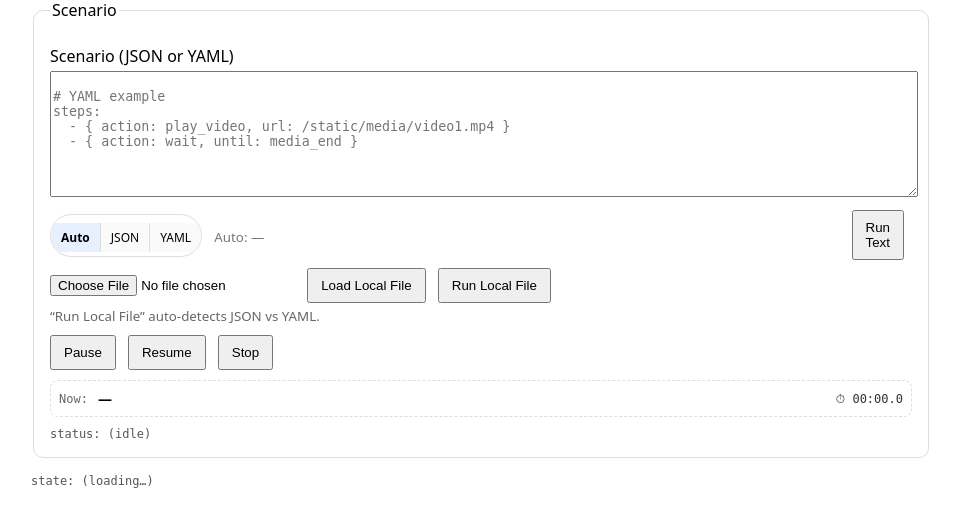
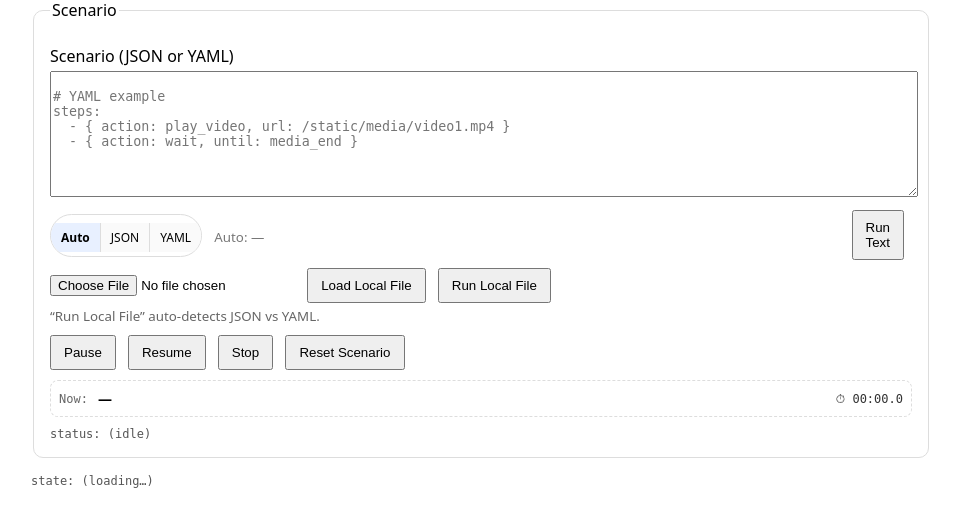
Before and after one commit to aliciajpan/mirrly-study1-controlsys, a Flask app: page /control in a window 1280 px wide. Shown: the part 498-1006 px from the top of the page, without its empty margins (159-1119 px from the left). Run offline with Flask 3, Linux system fonts and the light colour scheme.

Commit message:
pause/play changes.

```diff
--- a/app.py
+++ b/app.py
@@ -14,14 +14,15 @@
 _SCEN_STOP = threading.Event()
 _SCEN_PAUSE = threading.Event()
 
-def _post_control(d):
-    # Call the same code path as your /api/control, but in-process
-    with app.test_request_context(json=d):
-        resp = control_api()           # <- Flask Response
+def _post_control(payload: dict):
+    # Reuse the same handler as /api/control without a client round-trip
+    with app.test_request_context(json=payload):
+        resp = control_api()                  # Flask Response
+    # we don't need the body; swallow errors quietly
     try:
-        return resp.get_json()         # optional: read JSON if you want
+        return resp.get_json()
     except Exception:
-        return None                    # we don't actually need the payload
+        return None
 
 
 def _wait_seconds(sec: float):
@@ -55,10 +56,16 @@
     _SCEN_STOP.clear(); _SCEN_PAUSE.clear()
     try:
         for idx, st in enumerate(steps):
+            # handle stop early
+            if _SCEN_STOP.is_set():
+                SCENARIO["status"] = "stopped"
+                SCENARIO["current"] = None
+                return
+
             SCENARIO["step_index"] = idx
-
             act = st.get("action")
             args = {k: v for k, v in st.items() if k != "action"}
+
             SCENARIO["current"] = {"index": idx, "action": act, "args": args}
             SCENARIO["step_started_at"] = time.time()
 
@@ -96,42 +103,26 @@
                 if _SCEN_STOP.is_set(): break
                 time.sleep(0.05)
 
-        SCENARIO["status"] = "stopped" if _SCEN_STOP.is_set() else "completed"
+        SCENARIO["status"] = "completed"
+        SCENARIO["current"] = None
+        SCENARIO["step_started_at"] = None
     except Exception as e:
         SCENARIO.update({"status":"error","error":str(e)})
     finally:
         pass
 
 def _pause_all_tracks_and_mark():
-    """Pause primary media and overlay if currently playing; record what to resume."""
-    # Primary (video/audio)
-    if MEDIA_STATE.get("isPlaying", False):
-        SCENARIO["media_autoresume"] = True
-        with app.test_request_context(json={"action":"pause"}):
-            control_api()
-    else:
-        SCENARIO["media_autoresume"] = False
+    if MEDIA_STATE.get("isPlaying"):          _post_control({"action":"pause"}); SCENARIO["media_autoresume"]=True
+    else:                                     SCENARIO["media_autoresume"]=False
+    if MEDIA_STATE.get("overlayAudioPlaying"): _post_control({"action":"overlay_audio_pause"}); SCENARIO["overlay_autoresume"]=True
+    else:                                     SCENARIO["overlay_autoresume"]=False
 
-    # Overlay audio
-    if MEDIA_STATE.get("overlayAudioPlaying", False):
-        SCENARIO["overlay_autoresume"] = True
-        with app.test_request_context(json={"action":"overlay_audio_pause"}):
-            control_api()
-    else:
-        SCENARIO["overlay_autoresume"] = False
 
 
 def _resume_marked_tracks():
-    """Resume only what we paused earlier."""
-    if SCENARIO.get("media_autoresume"):
-        with app.test_request_context(json={"action":"play"}):
-            control_api()
-        SCENARIO["media_autoresume"] = False
+    if SCENARIO.get("media_autoresume"):       _post_control({"action":"play"}); SCENARIO["media_autoresume"]=False
+    if SCENARIO.get("overlay_autoresume"):     _post_control({"action":"overlay_audio_play"}); SCENARIO["overlay_autoresume"]=False
 
-    if SCENARIO.get("overlay_autoresume"):
-        with app.test_request_context(json={"action":"overlay_audio_play"}):
-            control_api()
-        SCENARIO["overlay_autoresume"] = False
 
 
 app = Flask(__name__, static_url_path="/static", static_folder="static", template_folder="templates")
@@ -166,6 +157,9 @@
     "overlay_autoresume": False,
 
     "lastChange": None,
+
+    # NEW: remember last steps so reset can restart the same scenario
+    "last_steps": None,
 }
 
 def _touch():
@@ -329,7 +323,6 @@
 
 @app.route("/api/scenario/run", methods=["POST"])
 def scenario_run():
-    """Body: {"steps":[ ... ]}"""
     global _SCEN_THREAD
     data = request.get_json(force=True) or {}
     steps = data.get("steps") or []
@@ -338,14 +331,24 @@
     if _SCEN_THREAD and _SCEN_THREAD.is_alive():
         return jsonify(ok=False, error="Scenario already running"), 409
 
-    # clear flags at (re)start
+    # save for reset
+    SCENARIO["last_steps"] = steps
+
+    # clean state
+    SCENARIO["status"] = "running"
+    SCENARIO["error"] = None
+    SCENARIO["step_index"] = -1
+    SCENARIO["current"] = None
+    SCENARIO["step_started_at"] = None
     SCENARIO["media_autoresume"] = False
     SCENARIO["overlay_autoresume"] = False
 
-    _SCEN_STOP.clear(); _SCEN_PAUSE.clear()
+    _SCEN_STOP.clear()
+    _SCEN_PAUSE.clear()
     _SCEN_THREAD = threading.Thread(target=_run_scenario, args=(steps,), daemon=True)
     _SCEN_THREAD.start()
     return jsonify(ok=True, status="started")
+
 
 @app.route("/api/scenario/runfile", methods=["POST"])
 def scenario_runfile():
@@ -394,23 +397,48 @@
 @app.route("/api/scenario/pause", methods=["POST"])
 def scenario_pause():
     _SCEN_PAUSE.set()
+    SCENARIO["status"] = "paused"
     _pause_all_tracks_and_mark()
     return jsonify(ok=True, status="paused")
 
 @app.route("/api/scenario/resume", methods=["POST"])
 def scenario_resume():
     _SCEN_PAUSE.clear()
+    SCENARIO["status"] = "running"
     _resume_marked_tracks()
     return jsonify(ok=True, status="running")
+
 
 @app.route("/api/scenario/stop", methods=["POST"])
 def scenario_stop():
     _SCEN_STOP.set()
-    # Stop should also pause everything and clear autoresume flags
+    _pause_all_tracks_and_mark()
+    # no autoresume after a stop
+    SCENARIO["media_autoresume"] = False
+    SCENARIO["overlay_autoresume"] = False
+    SCENARIO["status"] = "stopped"
+    return jsonify(ok=True, status="stopped")
+
+@app.route("/api/scenario/reset", methods=["POST"])
+def scenario_reset():
+    steps = SCENARIO.get("last_steps")
+    if not steps:
+        return jsonify(ok=False, error="No previous scenario to reset"), 400
+    # hard stop current
+    _SCEN_STOP.set()
     _pause_all_tracks_and_mark()
     SCENARIO["media_autoresume"] = False
     SCENARIO["overlay_autoresume"] = False
-    return jsonify(ok=True, status="stopping")
+    # immediately restart
+    _SCEN_STOP.clear()
+    _SCEN_PAUSE.clear()
+    SCENARIO["status"] = "running"
+    SCENARIO["error"] = None
+    SCENARIO["step_index"] = -1
+    SCENARIO["current"] = None
+    SCENARIO["step_started_at"] = None
+    threading.Thread(target=_run_scenario, args=(steps,), daemon=True).start()
+    return jsonify(ok=True, status="restarted")
 
 
 if __name__ == "__main__":
--- a/static/control.js
+++ b/static/control.js
@@ -37,6 +37,12 @@
   const nowElapsed     = document.querySelector("#nowElapsed");
   const nowExtra       = document.querySelector("#nowExtra");
 
+  const scenResetBtn = document.querySelector("#scenResetBtn");
+
+  scenPauseBtn.onclick  = async () => { await postJSON("/api/scenario/pause", {});  await pollScenarioOnce(); };
+  scenResumeBtn.onclick = async () => { await postJSON("/api/scenario/resume", {}); await pollScenarioOnce(); };
+  scenStopBtn.onclick   = async () => { await postJSON("/api/scenario/stop", {});   await pollScenarioOnce(); };
+  scenResetBtn.onclick  = async () => { await postJSON("/api/scenario/reset", {});  await pollScenarioOnce(); };
 
   let isScrubbing = false;
   let lastIsPlaying = false;
--- a/templates/control.html
+++ b/templates/control.html
@@ -126,10 +126,12 @@
 
       <!-- Scenario runner controls -->
       <div style="margin:10px 0;">
-        <button id="scenPauseBtn">Pause</button>
+        <button id="scenPauseBtn"> Pause</button>
         <button id="scenResumeBtn">Resume</button>
         <button id="scenStopBtn">Stop</button>
+        <button id="scenResetBtn" title="Restart scenario from step 0">Reset Scenario</button>
       </div>
+
 
       <!-- Now/elapsed indicator -->
       <div id="nowWrap" style="display:flex; align-items:center; gap:10px; padding:8px; border:1px dashed #ddd; border-radius:8px; margin:10px 0;">
--- a/templates/screen.html
+++ b/templates/screen.html
@@ -2,7 +2,7 @@
 <html>
   <head>
     <meta charset="utf-8" />
-    <title>Mirrly — Screen</title>
+    <title>Mirrly  — Screen</title>
     <meta name="viewport" content="width=device-width, initial-scale=1" />
     <style>
       html, body { margin:0; padding:0; background:#000; height:100%; }
```
Also changed, not shown: static/screen.js (+18 -7 lines).
